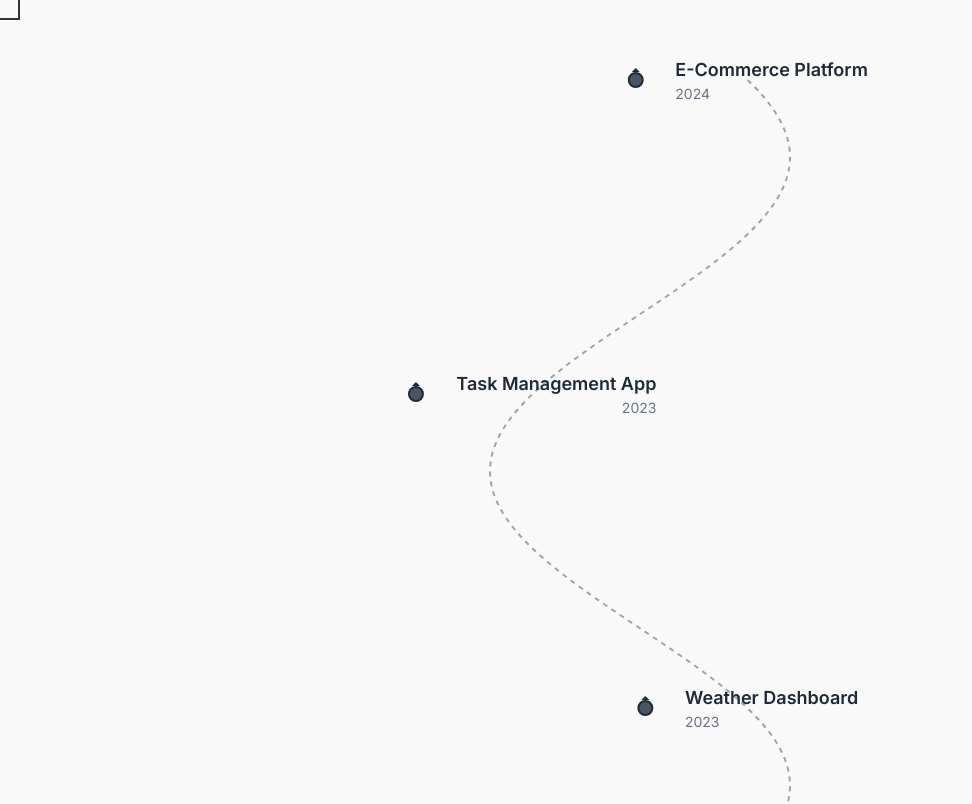
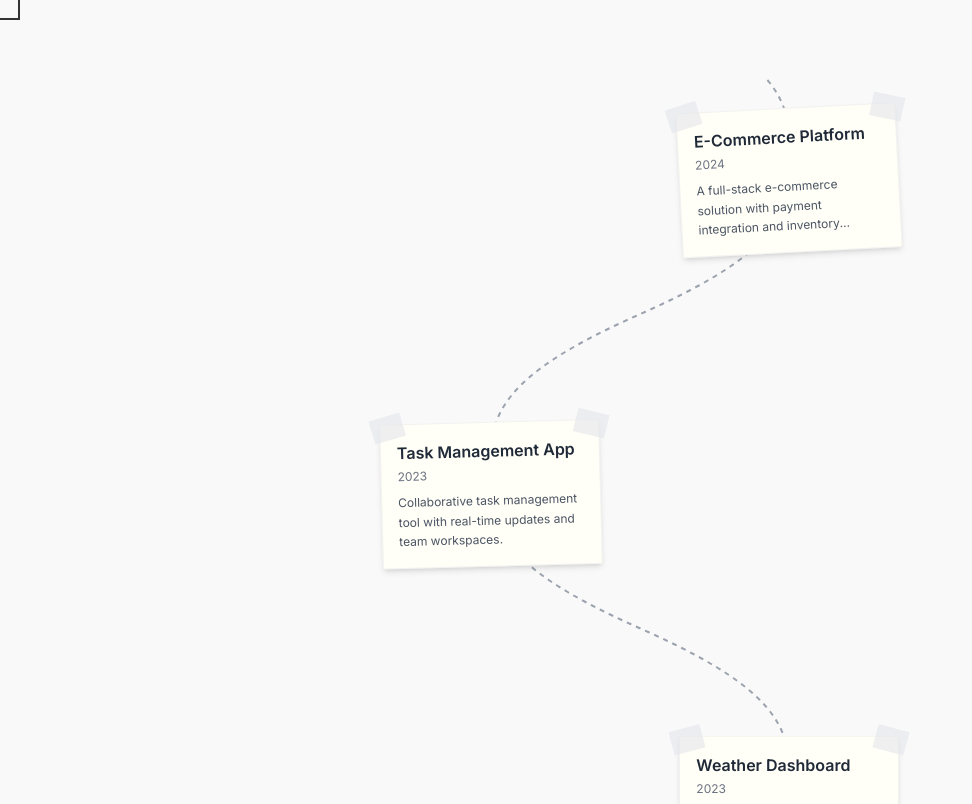
Before and after one commit to hammadfarooqi/Portfolio-Site, a Next.js app: page / in a window 1280 px wide. Shown: the top 804 px of the page, without its empty margins (0-972 px from the left). Built offline with nearby package versions, Linux system fonts and the light colour scheme.

Commit message:
Improved curve and notecards

```diff
--- a/app/page.tsx
+++ b/app/page.tsx
@@ -5,6 +5,7 @@ import Timeline from "@/components/Timeline";
 import Polaroid from "@/components/Polaroid";
 import FlashOverlay from "@/components/FlashOverlay";
 import { experiences, Experience } from "@/data/experiences";
+import { getCurveX, getSpacing } from "@/utils/curve";
 
 const FLASH_DURATION = 0.5; // in seconds
 
@@ -43,18 +44,14 @@ export default function Home() {
   };
 
   const getPolaroidPosition = (index: number) => {
-    const amplitude = 150;
-    const frequency = 0.01;
-    const spacing = Math.PI / frequency; // One experience per half-period (π radians)
     const centerX = (windowWidth > 0 ? windowWidth / 2 : 800);
 
     // Calculate position along sin wave (matching Timeline)
-    const y = 80 + index * spacing;
-    const x = centerX + Math.sin(y * frequency) * amplitude;
+    const y = 80 + 100 + index * getSpacing();
+    const x = centerX + getCurveX(y);
 
     // Position Polaroid offset from the thumbtack
-    const isLeft = Math.sin(y * frequency) < 0;
-    const offsetX = isLeft ? -300 : 300; // Offset to the side of the wave
+    const offsetX = x < centerX ? -300 : 300; // Offset to the side of the wave
 
     return {
       top: y - 50,
--- /dev/null
+++ b/components/Notecard.tsx
@@ -0,0 +1,48 @@
+"use client";
+
+import { Experience } from "@/data/experiences";
+
+interface NotecardProps {
+  experience: Experience;
+  onClick: () => void;
+  rotation?: number;
+}
+
+export default function Notecard({ experience, onClick, rotation = 0 }: NotecardProps) {
+  // Truncate description if too long
+  const maxDescriptionLength = 100;
+  const truncatedDescription =
+    experience.description.length > maxDescriptionLength
+      ? experience.description.substring(0, maxDescriptionLength) + "..."
+      : experience.description;
+
+  return (
+    <div
+      className="relative cursor-pointer group"
+      onClick={onClick}
+      style={{
+        transform: `rotate(${rotation}deg)`,
+      }}
+    >
+      {/* Tape pieces at corners */}
+      <div className="absolute -top-2 -left-2 w-8 h-6 bg-gray-200/60 rotate-[-15deg] z-10" />
+      <div className="absolute -top-2 -right-2 w-8 h-6 bg-gray-200/60 rotate-[15deg] z-10" />
+
+      {/* Notecard */}
+      <div className="relative bg-[#FFFEF7] w-[220px] p-4 shadow-md group-hover:shadow-lg transition-shadow border border-gray-200/50">
+        {/* Title */}
+        <h3 className="text-base font-semibold text-gray-800 mb-1 group-hover:text-gray-900 transition-colors">
+          {experience.title}
+        </h3>
+
+        {/* Date */}
+        <p className="text-xs text-gray-500 mb-2">{experience.date}</p>
+
+        {/* Description */}
+        <p className="text-xs text-gray-600 leading-relaxed line-clamp-3">
+          {truncatedDescription}
+        </p>
+      </div>
+    </div>
+  );
+}
--- a/components/Timeline.tsx
+++ b/components/Timeline.tsx
@@ -2,6 +2,8 @@
 
 import { useState, useEffect } from "react";
 import { Experience } from "@/data/experiences";
+import { getCurveX, getSpacing } from "@/utils/curve";
+import Notecard from "@/components/Notecard";
 
 interface TimelineProps {
   experiences: Experience[];
@@ -13,7 +15,7 @@ export default function Timeline({ experiences, onThumbtackClick }: TimelineProp
   const amplitude = 150; // Horizontal amplitude of the sin wave
   const frequency = 0.01; // Frequency of the sin wave (lower = more stretched)
   const spacing = Math.PI / frequency; // One experience per half-period (π radians)
-  const totalHeight = experiences.length * spacing + 160; // Total height needed
+  const totalHeight = experiences.length * spacing + 280; // Total height needed
 
   useEffect(() => {
     setWindowWidth(window.innerWidth);
@@ -27,8 +29,8 @@ export default function Timeline({ experiences, onThumbtackClick }: TimelineProp
   // Generate sin wave path
   const generatePath = () => {
     const points: string[] = [];
-    for (let y = 80; y <= totalHeight; y += 2) {
-      const x = centerX + Math.sin(y * frequency) * amplitude;
+    for (let y = 80; y <= totalHeight - 80; y += 2) {
+      const x = centerX + getCurveX(y);
       points.push(`${x},${y}`);
     }
     return `M ${points.join(' L ')}`;
@@ -36,8 +38,8 @@ export default function Timeline({ experiences, onThumbtackClick }: TimelineProp
 
   // Calculate position for each thumbtack along the sin wave
   const getThumbtackPosition = (index: number) => {
-    const y = 80 + index * spacing;
-    const x = centerX + Math.sin(y * frequency) * amplitude;
+    const y = 80 + 100 + index * getSpacing();
+    const x = centerX + getCurveX(y);
     return { x, y };
   };
 
@@ -58,35 +60,27 @@ export default function Timeline({ experiences, onThumbtackClick }: TimelineProp
         />
       </svg>
 
-      {/* Thumbtacks */}
+      {/* Notecards */}
       {experiences.map((experience, index) => {
         const position = getThumbtackPosition(index);
-        const isLeft = Math.sin(position.y * frequency) < 0;
+        // Add slight random rotation for organic feel (between -3 and 3 degrees)
+        const rotation = (index % 5 - 2) * 1.5;
 
         return (
           <div
             key={index}
-            className="absolute z-10 flex items-center gap-8 cursor-pointer group"
+            className="absolute z-10"
             style={{
               left: `${position.x}px`,
               top: `${position.y}px`,
               transform: 'translate(-50%, -50%)',
             }}
-            onClick={() => onThumbtackClick(experience, index)}
           >
-            {/* Thumbtack icon */}
-            <div className="relative">
-              <div className="w-4 h-4 bg-gray-600 rounded-full border-2 border-gray-800 group-hover:scale-110 transition-transform" />
-              <div className="absolute top-0 left-1/2 transform -translate-x-1/2 -translate-y-1 w-0 h-0 border-l-4 border-r-4 border-b-4 border-transparent border-b-gray-800" />
-            </div>
-
-            {/* Title and date */}
-            <div className={`flex flex-col ${isLeft ? 'items-end text-right' : 'items-start text-left'}`}>
-              <h3 className="text-lg font-semibold text-gray-800 group-hover:text-gray-900 transition-colors">
-                {experience.title}
-              </h3>
-              <p className="text-sm text-gray-500">{experience.date}</p>
-            </div>
+            <Notecard
+              experience={experience}
+              onClick={() => onThumbtackClick(experience, index)}
+              rotation={rotation}
+            />
           </div>
         );
       })}
--- /dev/null
+++ b/utils/curve.ts
@@ -0,0 +1,18 @@
+const CURVE_CONFIG = {
+  amplitude: 150,
+  frequency: 0.01,
+  curveStrength: 1.5,
+};
+
+export const getCurveX = (y: number) => {
+  const { amplitude, frequency, curveStrength } = CURVE_CONFIG;
+  const sinValue = Math.sin(y * frequency);
+  const sign = Math.sign(sinValue);
+  const absSin = Math.abs(sinValue);
+  return amplitude * sign * (1 - Math.pow(1 - absSin, curveStrength));
+};
+
+export const getSpacing = () => {
+  const { frequency } = CURVE_CONFIG;
+  return Math.PI / frequency;
+};
```
